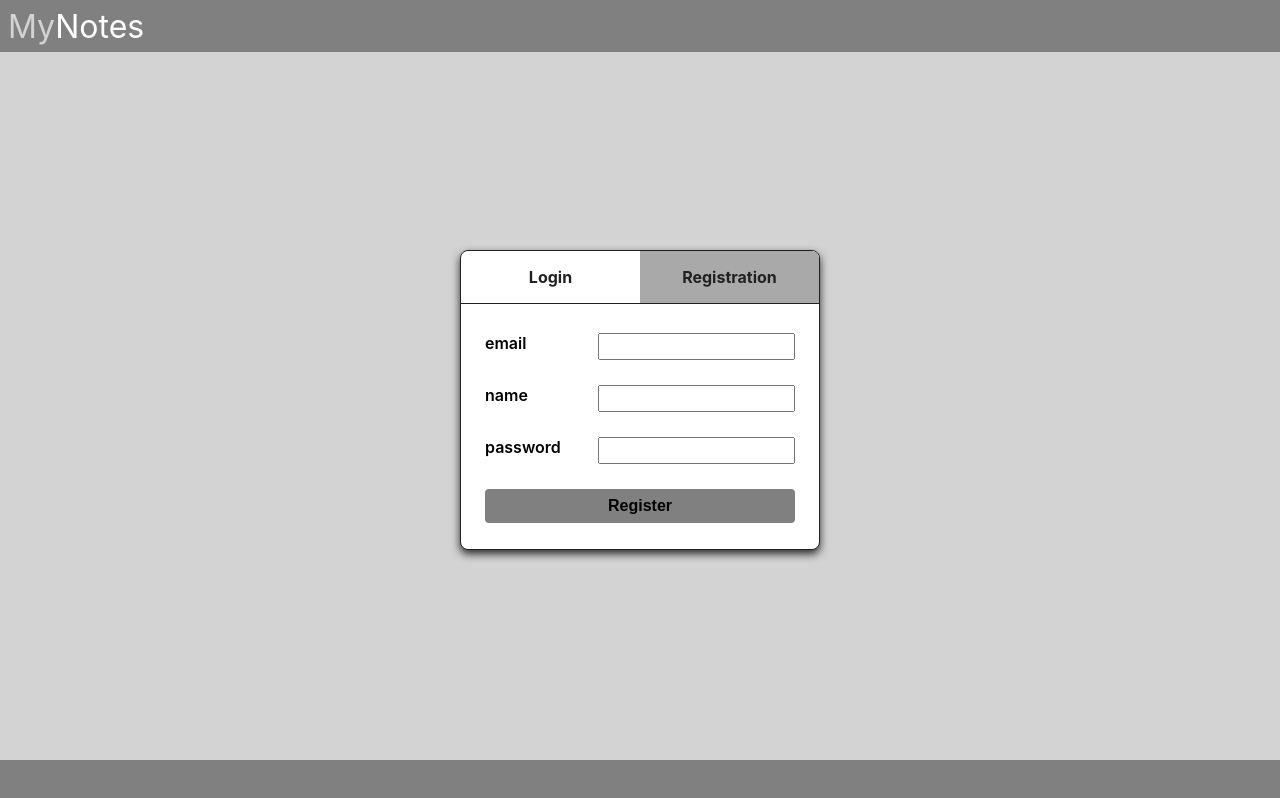
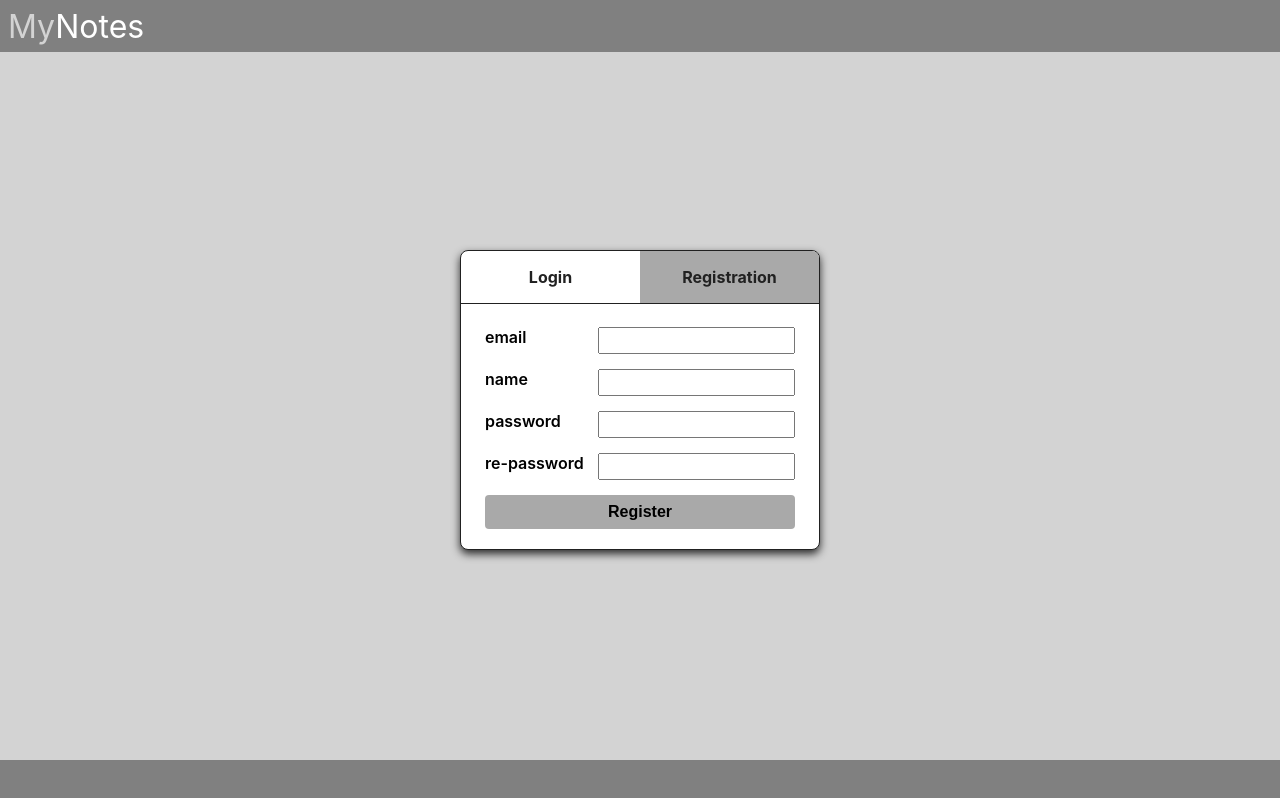
Before and after one commit to vlmakh/my-notes-react, a React (Create React App) app: page /signup in a window 1280 px wide. Built offline with nearby package versions, Linux system fonts and the light colour scheme.

Commit message:
add password check to signup

```diff
--- a/src/components/Login/Login.styled.jsx
+++ b/src/components/Login/Login.styled.jsx
@@ -32,7 +32,7 @@ export const MenuLink = styled(NavLink)`
   }
 
   :hover {
-    background-color: darkgrey;
+    background-color: grey;
   }
 `;
 
@@ -79,13 +79,13 @@ export const Button = styled.button`
   border-radius: 4px;
   border: none;
   margin: 0 auto;
-  background-color: grey;
+  background-color: darkgrey;
   transition: background-color 250ms linear;
 
   :hover,
   :focus {
 
-    background-color: darkgrey;
+    background-color: grey;
   }
 
   :focus-visible {
--- a/src/components/Signup/Signup.js
+++ b/src/components/Signup/Signup.js
@@ -13,11 +13,16 @@ let schema = yup.object().shape({
   name: yup.string().required(),
   email: yup.string().email().required(),
   password: yup.string().min(6).required(),
+  passwordConfirm: yup
+    .string()
+    .oneOf([yup.ref('password'), null], 'Passwords must match'),
 });
 
 export function Signup() {
   const handleSubmit = (values, { resetForm }) => {
-    signup(values);
+    const { name, email, password } = values;
+    const regData = { name, email, password };
+    signup(regData);
     resetForm();
   };
 
@@ -28,6 +33,7 @@ export function Signup() {
         name: '',
         email: '',
         password: '',
+        passwordConfirm: '',
       }}
       validationSchema={schema}
     >
@@ -55,6 +61,17 @@ export function Signup() {
           <StyledErrorMsg component="div" name="password" />
         </Label>
 
+        <Label htmlFor="passwordConfirm">
+          <span>re-password </span>
+          <StyledField
+            name="passwordConfirm"
+            type="password"
+            placeholder=" "
+            autoComplete="off"
+          ></StyledField>
+          <StyledErrorMsg component="div" name="passwordConfirm" />
+        </Label>
+
         <Button type="submit">Register</Button>
       </StyledForm>
     </Formik>
```
